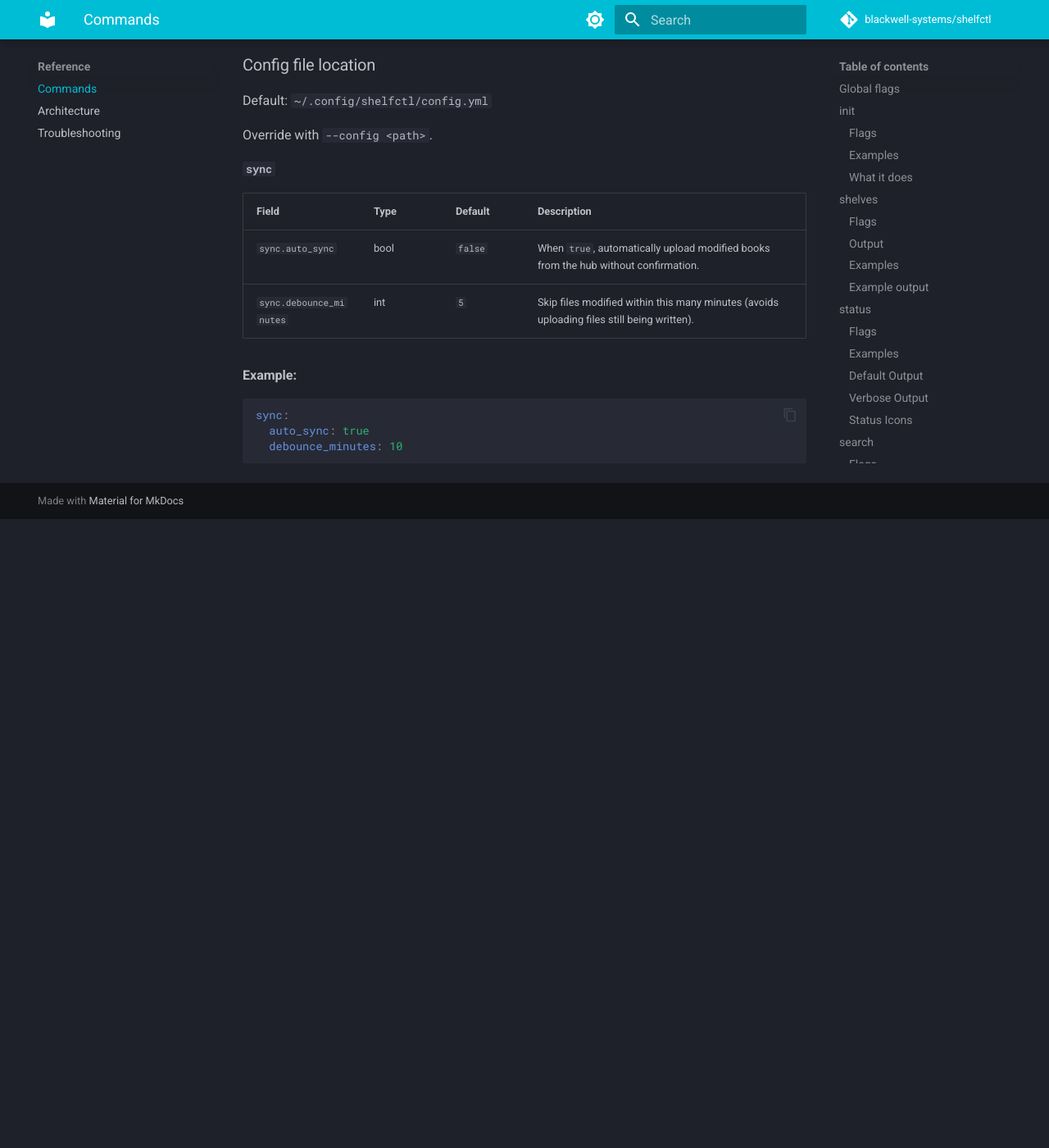
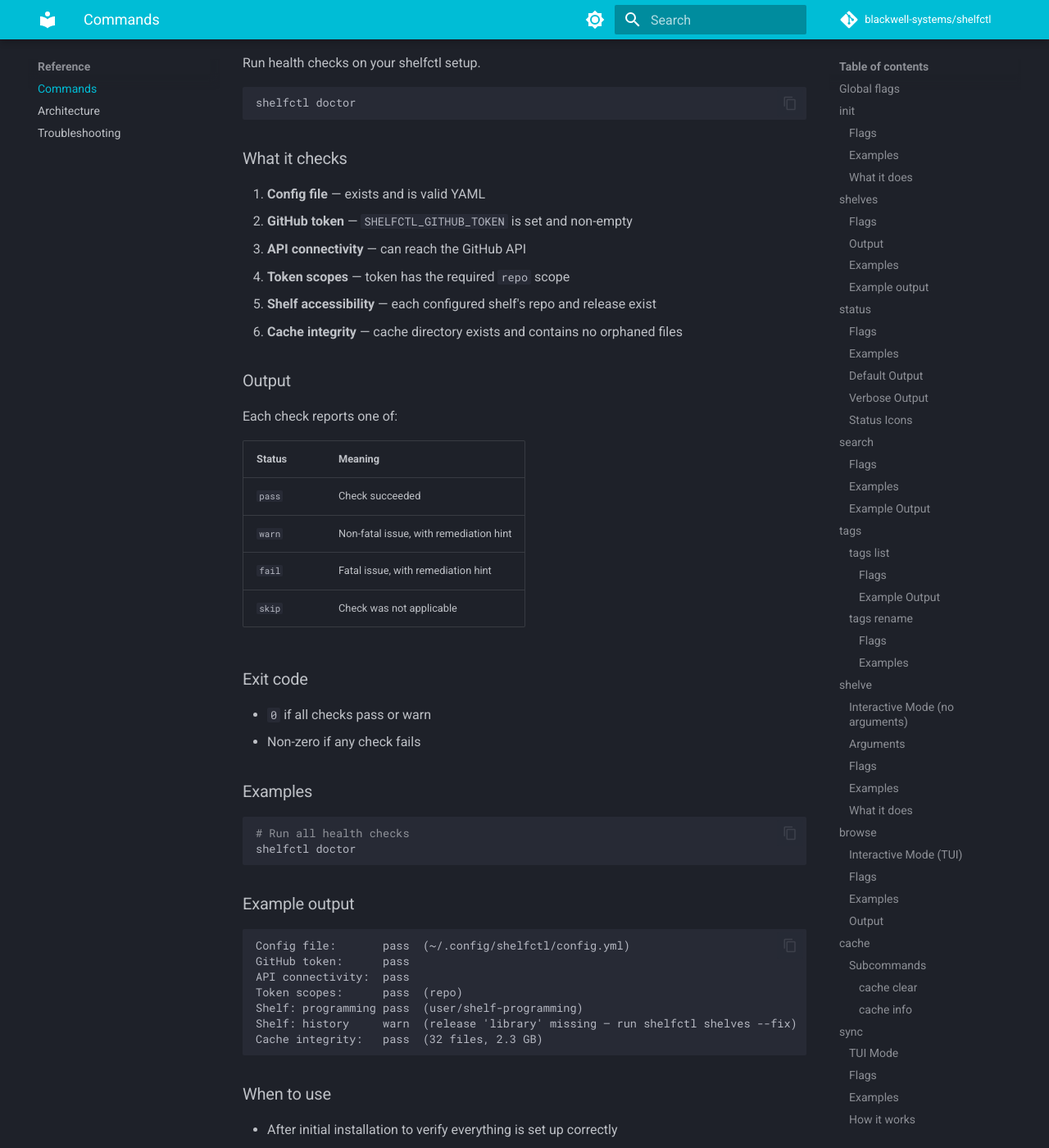
Before and after one commit to blackwell-systems/shelfctl, an MkDocs documentation site: the page built from docs/reference/commands.md, in a window 1280 px wide and 1400 px high, scrolled down 30135 px. Shown: the whole window at 82% size. Built offline with MkDocs 1.6.1 and Material for MkDocs 9.7.7, drawn with Linux system fonts in a browser that asks for light colours; comment, search, counter and statistics services are not loaded; before the commit the page ends 30768 px from its top, so only the background shows below that; some of the changed text lies outside the part shown.

Commit message:
docs: add shelfctl doctor to command reference and guides

````diff
--- a/docs/reference/commands.md
+++ b/docs/reference/commands.md
@@ -1360,6 +1360,66 @@ shelfctl completion zsh > _shelfctl
 
 ---
 
+## doctor
+
+Run health checks on your shelfctl setup.
+
+```bash
+shelfctl doctor
+```
+
+### What it checks
+
+1. **Config file** — exists and is valid YAML
+2. **GitHub token** — `SHELFCTL_GITHUB_TOKEN` is set and non-empty
+3. **API connectivity** — can reach the GitHub API
+4. **Token scopes** — token has the required `repo` scope
+5. **Shelf accessibility** — each configured shelf's repo and release exist
+6. **Cache integrity** — cache directory exists and contains no orphaned files
+
+### Output
+
+Each check reports one of:
+
+| Status | Meaning |
+|--------|---------|
+| `pass` | Check succeeded |
+| `warn` | Non-fatal issue, with remediation hint |
+| `fail` | Fatal issue, with remediation hint |
+| `skip` | Check was not applicable |
+
+### Exit code
+
+- `0` if all checks pass or warn
+- Non-zero if any check fails
+
+### Examples
+
+```bash
+# Run all health checks
+shelfctl doctor
+```
+
+### Example output
+
+```
+Config file:       pass  (~/.config/shelfctl/config.yml)
+GitHub token:      pass
+API connectivity:  pass
+Token scopes:      pass  (repo)
+Shelf: programming pass  (user/shelf-programming)
+Shelf: history     warn  (release 'library' missing — run shelfctl shelves --fix)
+Cache integrity:   pass  (32 files, 2.3 GB)
+```
+
+### When to use
+
+- After initial installation to verify everything is set up correctly
+- When commands fail unexpectedly
+- After changing your GitHub token or config file
+
+---
+
 ## Configuration
 
 ### Config file location
````
Also changed, not shown: CHANGELOG.md (+1 -0 lines), docs/guides/tutorial.md (+2 -0 lines), docs/index.md (+1 -0 lines), docs/reference/troubleshooting.md (+12 -0 lines).
